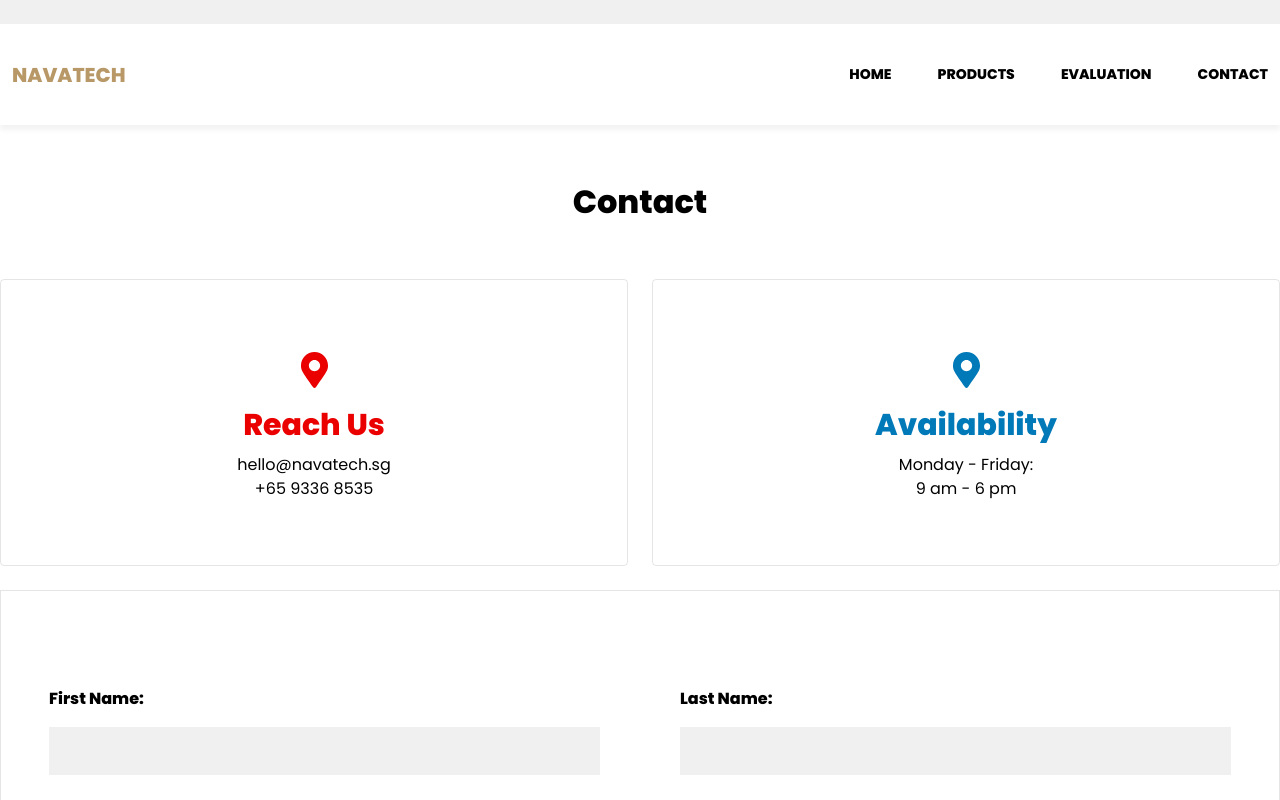
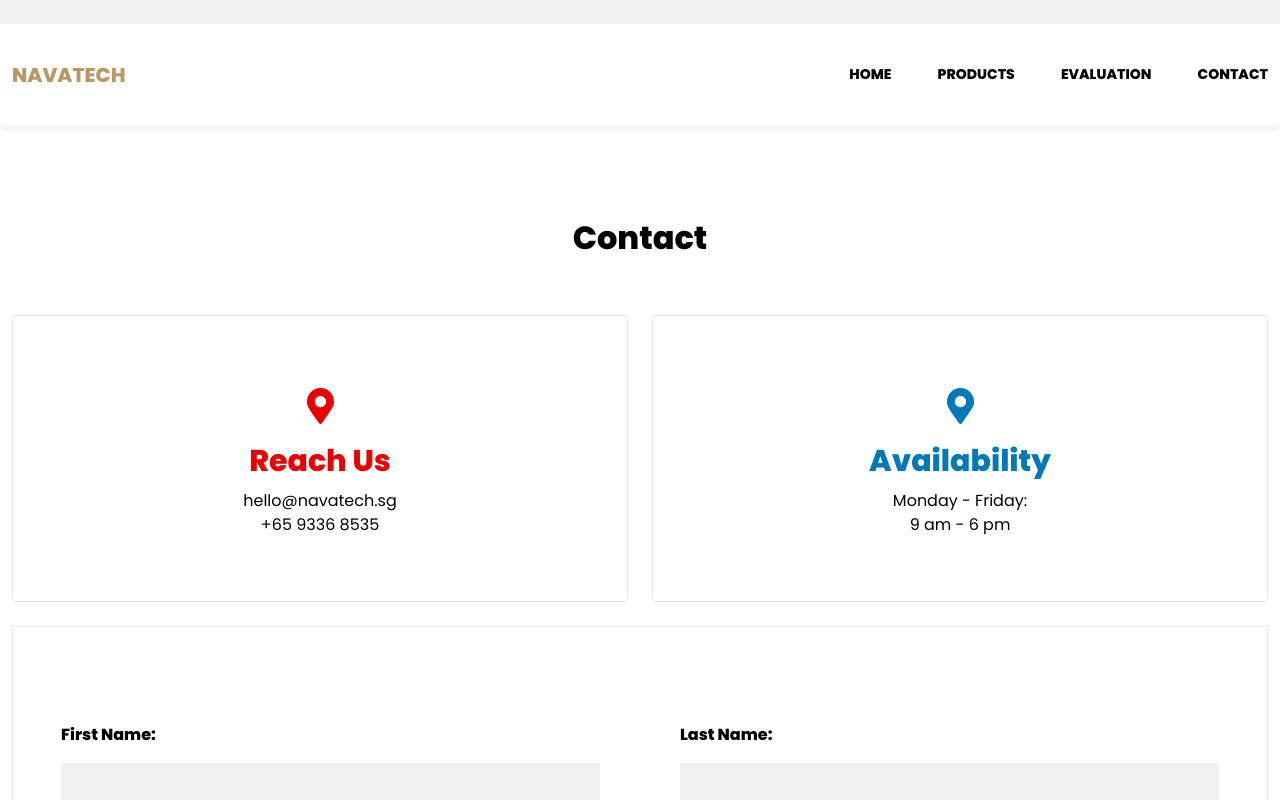
Before and after one commit to aatauil/Navatech-frontend, a React (Create React App) app: page /Contact in a window 1280 px wide. Shown: the top 800 px of the page. Built offline with nearby package versions, Linux system fonts and the light colour scheme.

Commit message:
added padding to contact form

```diff
--- a/src/Routes/Contact.js
+++ b/src/Routes/Contact.js
@@ -4,7 +4,7 @@ import { faMapMarkerAlt } from "@fortawesome/free-solid-svg-icons"
 
 function Contact() {
     return (
-        <div className="my-6 container m-auto">
+        <div className="p-3 my-6 container m-auto">
              <h1 className="h1-title my-12">Contact</h1>
             <div className="grid gap-2 md:gap-6 grid-cols-none md:grid-cols-2 ">
                  <div className="border rounded  w-full border-black p-16 flex flex-col justify-center align-center">
```
